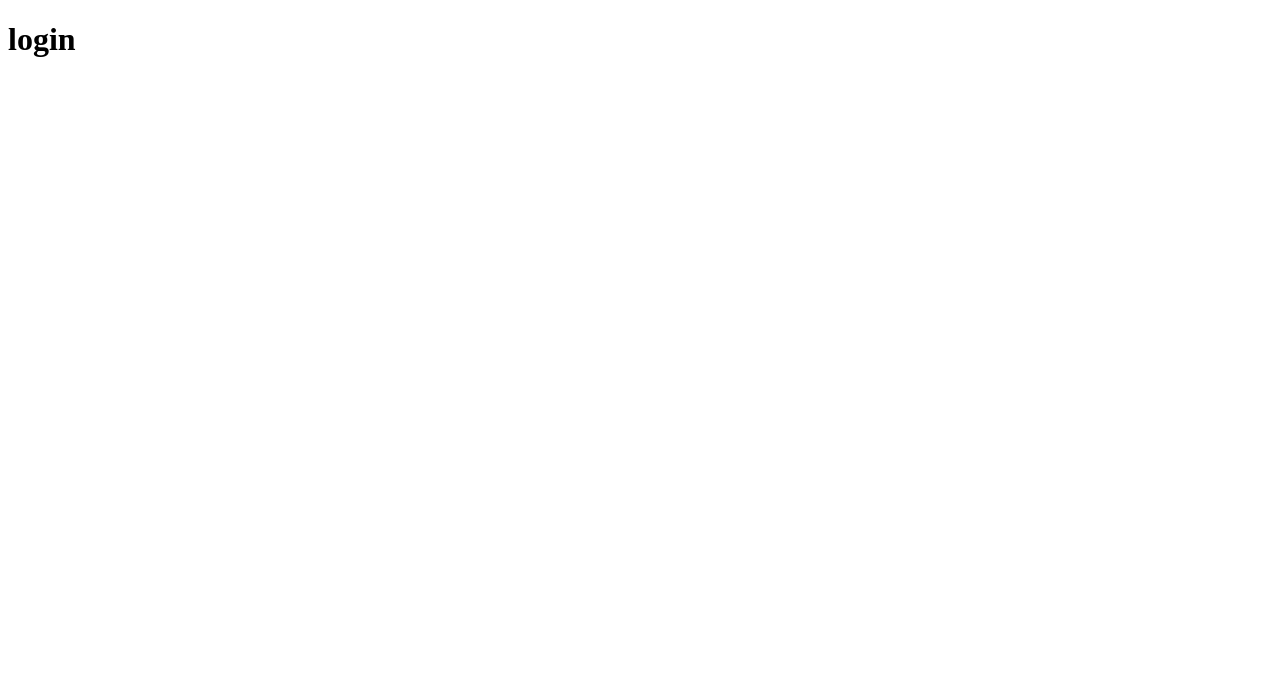
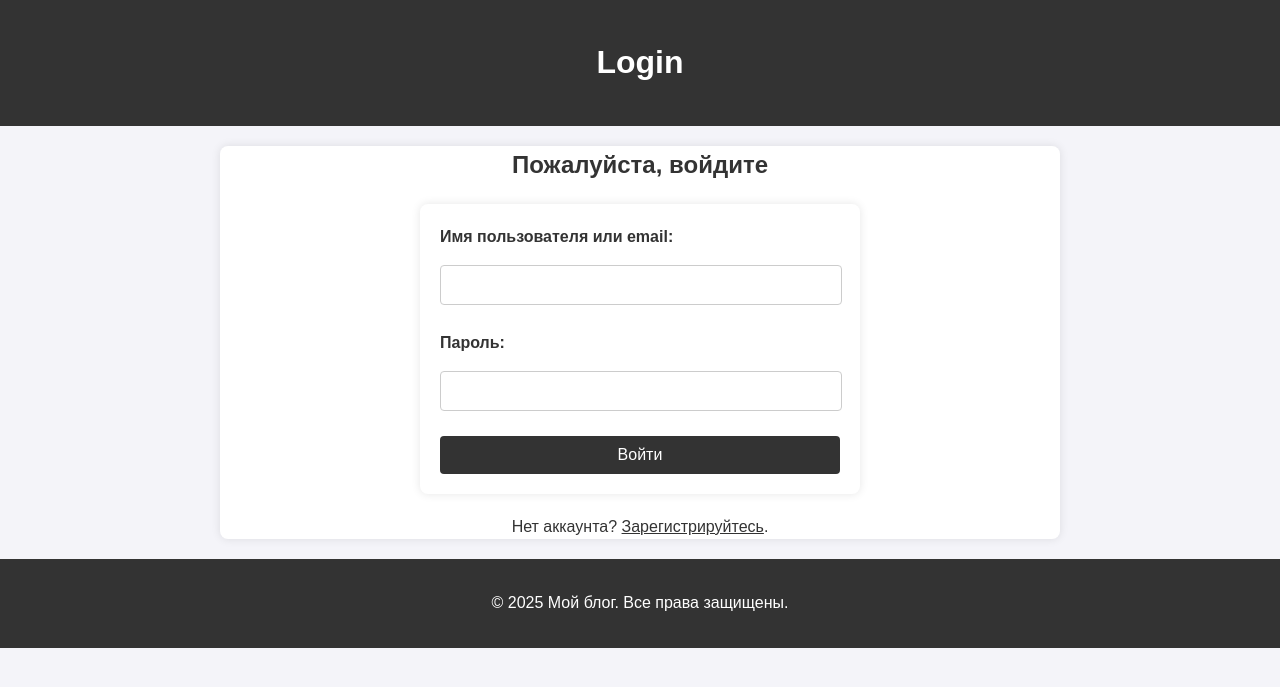
Before and after one commit to KostantinRudenko/Blog-Web-App, a Django app: page /user/login/ in a window 1280 px wide. Before the commit the part shown is almost empty. Shown: the top 687 px of the page. Run offline with Django 5.2, Linux system fonts and the light colour scheme.

Commit message:
added styles and html code to login template

```diff
--- /dev/null
+++ b/blog_app/static/styles/login_style.css
@@ -0,0 +1,62 @@
+form {
+    max-width: 400px;
+    margin: 20px auto;
+    background: #fff;
+    padding: 20px;
+    border-radius: 8px;
+    box-shadow: 0 0 10px rgba(0, 0, 0, 0.1);
+}
+
+h2 {
+    text-align: center;
+    margin-bottom: 20px;
+}
+
+.form-group {
+    margin-bottom: 15px;
+}
+
+label {
+    display: block;
+    font-weight: bold;
+    margin-bottom: 5px;
+}
+
+input[type="text"],
+input[type="password"] {
+    width: 100%;
+    padding: 10px 0px;
+    margin: 10px 0;
+    border: 1px solid #ccc;
+    border-radius: 4px;
+    font-size: 1rem;
+}
+
+button[type="submit"] {
+    width: 100%;
+    padding: 10px;
+    background-color: #333;
+    color: #fff;
+    border: none;
+    border-radius: 4px;
+    font-size: 1rem;
+    cursor: pointer;
+}
+
+button[type="submit"]:hover {
+    background-color: #555;
+}
+
+p {
+    text-align: center;
+    margin-top: 15px;
+}
+
+p a {
+    color: #333;
+    text-decoration: underline;
+}
+
+p a:hover {
+    color: #555;
+}
--- a/blog_app/user_app/templates/user_app/base.html
+++ b/blog_app/user_app/templates/user_app/base.html
@@ -1,13 +1,25 @@
+{% load static %}
+
 <!DOCTYPE html>
-<html lang="en">
+<html lang="ru">
 <head>
     <meta charset="UTF-8">
     <meta name="viewport" content="width=device-width, initial-scale=1.0">
-    <title>Document</title>
+    <title>{{ title }}</title>
+
     {% block css %}
     {% endblock %}
 </head>
 <body>
-    <h1>Base</h1>
+    <header>
+        <h1>{{ title }}</h1>
+    </header>
+    <div class="container">
+        {% block content %}
+        {% endblock %}
+    </div>
+    <footer>
+        <p>&copy; 2025 Мой блог. Все права защищены.</p>
+    </footer>
 </body>
 </html>
--- a/blog_app/user_app/templates/user_app/login.html
+++ b/blog_app/user_app/templates/user_app/login.html
@@ -1,11 +1,27 @@
-<!DOCTYPE html>
-<html lang="en">
-<head>
-    <meta charset="UTF-8">
-    <meta name="viewport" content="width=device-width, initial-scale=1.0">
-    <title>Document</title>
-</head>
-<body>
-    <h1>login</h1>
-</body>
-</html>
+{% extends 'user_app/base.html' %}
+{% load static %}
+
+{% block css %}
+<link rel="stylesheet" href="{% static 'styles/login_style.css' %}">
+<link rel="stylesheet" href="{% static 'styles/style.css' %}">
+{% endblock %}
+
+{% block title %}Вход в аккаунт
+{% endblock %}
+
+{% block content %}
+<h2>Пожалуйста, войдите</h2>
+    <form action="{% url 'user:login' %}" method="post">
+        {% csrf_token %}
+        <div class="form-group">
+            <label for="username">Имя пользователя или email:</label>
+            <input type="text" id="username" name="username" required>
+        </div>
+        <div class="form-group">
+            <label for="password">Пароль:</label>
+            <input type="password" id="password" name="password" required>
+        </div>
+        <button type="submit">Войти</button>
+    </form>
+    <p>Нет аккаунта? <a href="{% url 'user:signup' %}">Зарегистрируйтесь</a>.</p>
+{% endblock %}
--- a/blog_app/user_app/views.py
+++ b/blog_app/user_app/views.py
@@ -2,7 +2,8 @@ from django.shortcuts import render
 
 # Create your views here.
 def login(request):
-    return render(request, 'user_app/login.html')
+    context = {"title" : "Login"}
+    return render(request, 'user_app/login.html', context)
 
 def signup(request):
     return render(request, 'user_app/signup.html')
```
